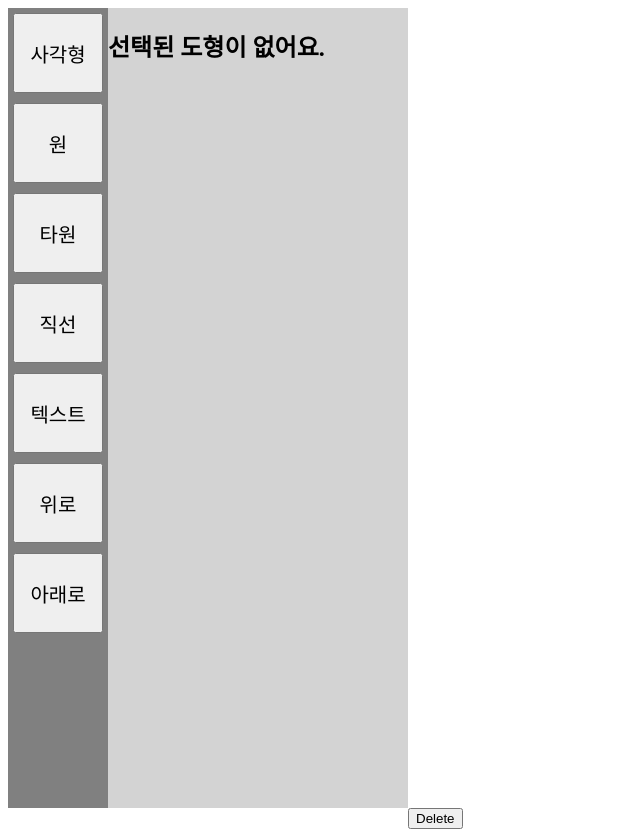
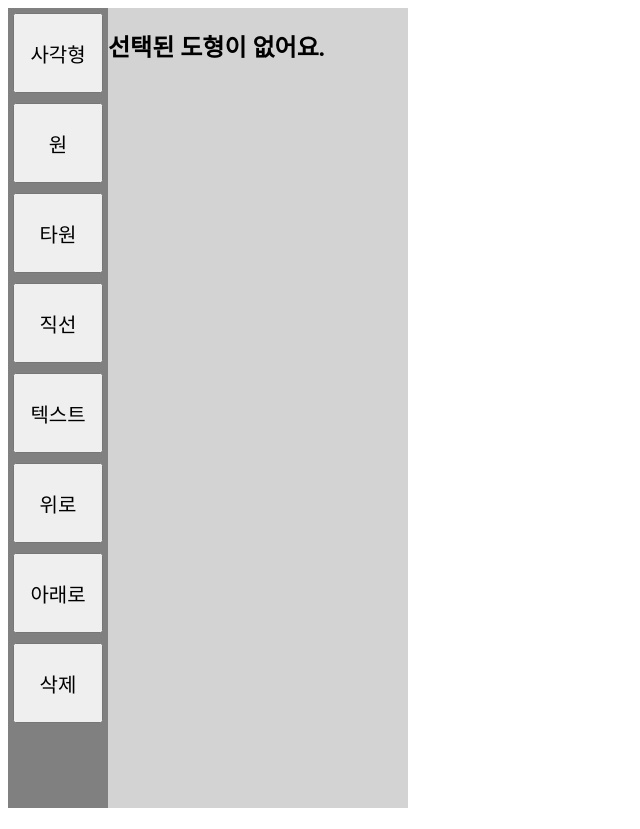
Before and after one commit to acvxx/canvas-project, a React (Create React App) app: page / in a window 1280 px wide. Shown: the whole page, without its empty margins (0-640 px from the left). After the commit the page ends 808 px from the top, so only its background shows below. Built offline with nearby package versions, Linux system fonts and the light colour scheme.

Commit message:
Feat: shadow 기능

```diff
--- a/src/components/Canvas.js
+++ b/src/components/Canvas.js
@@ -74,6 +74,7 @@ const Canvas = () => {
       height: Math.abs(endPoint.y - startPoint.y),
       stroke: "black",
       strokeWidth: 5,
+      shadowBlur: 0,
       opacity: 1,
     };
     setShapes([...shapes, shapeProps]);
@@ -110,36 +111,6 @@ const Canvas = () => {
       setNodes([]);
       trRef.current.nodes(nodesArray);
     }
-  };
-
-  const handleDeleteShape = () => {
-    if (nodesArray.length > 1) {
-      alert("delete는 한 도형씩 가능합니다.");
-      return;
-    }
-    setShapes((prevShapes) =>
-      prevShapes.filter((shape, index) => index !== selectedShapeId)
-    );
-    setSelectedShapeId(null);
-  };
-
-  const updateShape = (index, updatedShape) => {
-    setShapes((prevShapes) => {
-      const updatedShapes = [...prevShapes];
-      updatedShapes[index] = updatedShape;
-      return updatedShapes;
-    });
-  };
-
-  const toggleSelection = (node) => {
-    var isSelected = nodesArray.includes(node);
-    setNodes([...nodesArray, node]);
-    console.log("1" + nodesArray);
-    trRef.current.getLayer().batchDraw();
-    trRef.current.nodes(nodesArray);
-    layerRef.current.batchDraw();
-    console.log("2" + nodesArray);
-    setSelected(true);
   };
 
   return (
@@ -185,7 +156,6 @@ const Canvas = () => {
           />
         </Layer>
       </Stage>
-      <button onClick={handleDeleteShape}>Delete</button>
     </div>
   );
 };
--- a/src/components/Manage.js
+++ b/src/components/Manage.js
@@ -22,30 +22,37 @@ const Manage = () => {
     setSelectedShapeId,
     setRedraw,
     setSelected,
+    nodesArray,
     setNodes,
   } = useContext(CanvasContext);
 
   const shapeDown = (selectedShapeId) => {
-    console.log("Down" + shapes);
     if (selectedShapeId == null) return;
-    const newArray = [...shapes]; // 기존 배열을 복사하여 새로운 배열 생성
-    const element = newArray.splice(selectedShapeId, 1)[0]; // 해당 요소를 배열에서 제거하고 가져옴
-    newArray.unshift(element); // 가져온 요소를 배열의 맨 앞으로 추가
-    setShapes(newArray);
-    console.log(newArray);
+    const newShapes = [...shapes]; // 기존 배열을 복사하여 새로운 배열 생성
+    const element = newShapes.splice(selectedShapeId, 1)[0]; // 해당 요소를 배열에서 제거하고 가져옴
+    newShapes.unshift(element); // 가져온 요소를 배열의 맨 앞으로 추가
+    setShapes(newShapes);
     setSelectedShapeId(0);
   };
 
   const shapeUp = (selectedShapeId) => {
     if (selectedShapeId == null) return;
-    console.log("Up" + shapes);
-    const newArray = [...shapes]; // 기존 배열을 복사하여 새로운 배열 생성
-    const element = newArray.splice(selectedShapeId, 1)[0]; // 해당 요소를 배열에서 제거하고 가져옴
-    newArray.push(element); // 가져온 요소를 배열의 맨 뒤로 추가
-    setShapes(newArray);
-    console.log(newArray);
+    const newShapes = [...shapes]; // 기존 배열을 복사하여 새로운 배열 생성
+    const element = newShapes.splice(selectedShapeId, 1)[0]; // 해당 요소를 배열에서 제거하고 가져옴
+    newShapes.push(element); // 가져온 요소를 배열의 맨 뒤로 추가
+    setShapes(newShapes);
+    setSelectedShapeId(newShapes.length - 1);
+  };
 
-    setSelectedShapeId(newArray.length - 1);
+  const handleDeleteShape = () => {
+    if (nodesArray.length > 1) {
+      alert("delete는 한 도형씩 가능합니다.");
+      return;
+    }
+    setShapes((prevShapes) =>
+      prevShapes.filter((shape, index) => index !== selectedShapeId)
+    );
+    setSelectedShapeId(null);
   };
 
   return (
@@ -174,6 +181,19 @@ const Manage = () => {
       >
         아래로
       </button>
+      <button
+        style={{
+          width: "90%",
+          height: "80px",
+          margin: "5px",
+          fontSize: "20px",
+        }}
+        onClick={() => {
+          handleDeleteShape();
+        }}
+      >
+        삭제
+      </button>
     </div>
   );
 };
--- a/src/components/View.js
+++ b/src/components/View.js
@@ -27,9 +27,7 @@ const View = () => {
     } else {
       const newAttrs = { ...shape, [property]: event.target.value };
       shapes[selectedShapeId] = newAttrs;
-      console.log(newAttrs);
     }
-    console.log(shapes);
     setShapes(shapes);
     setRedraw(true);
   };
```
